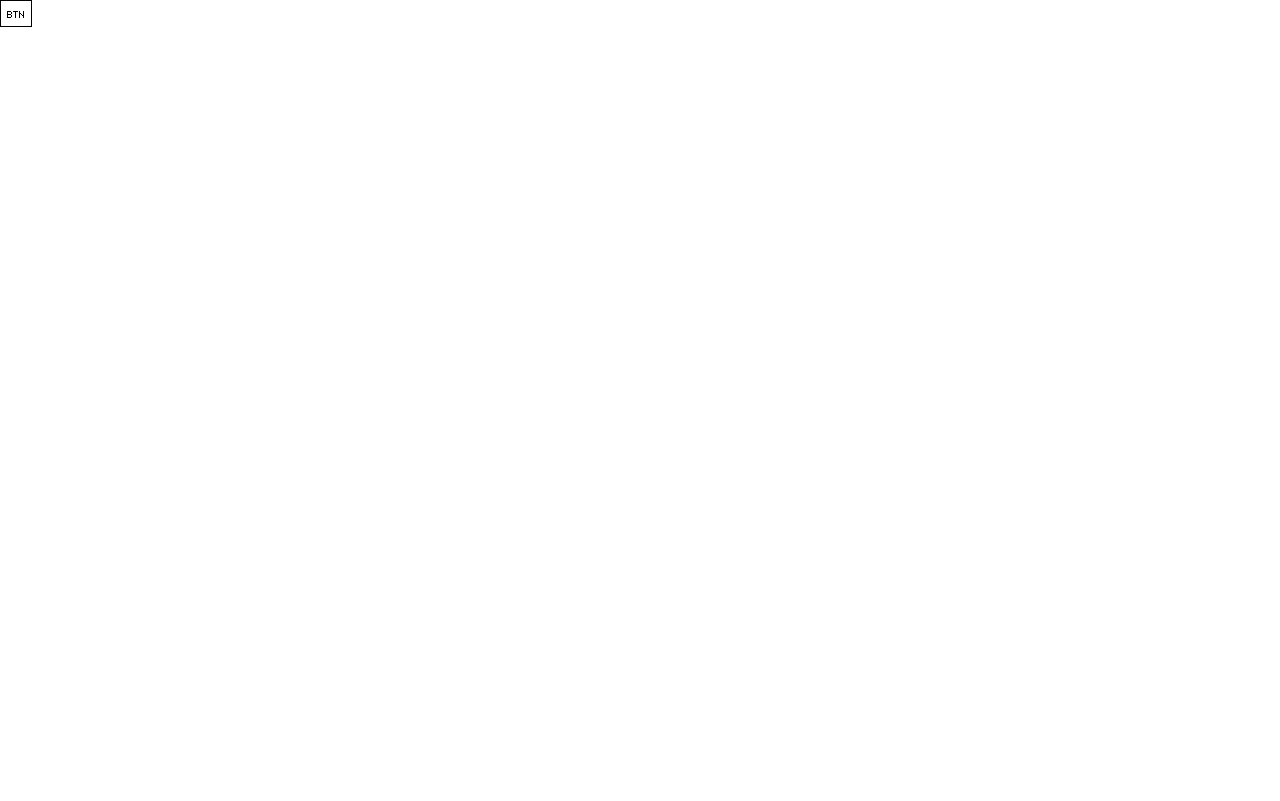
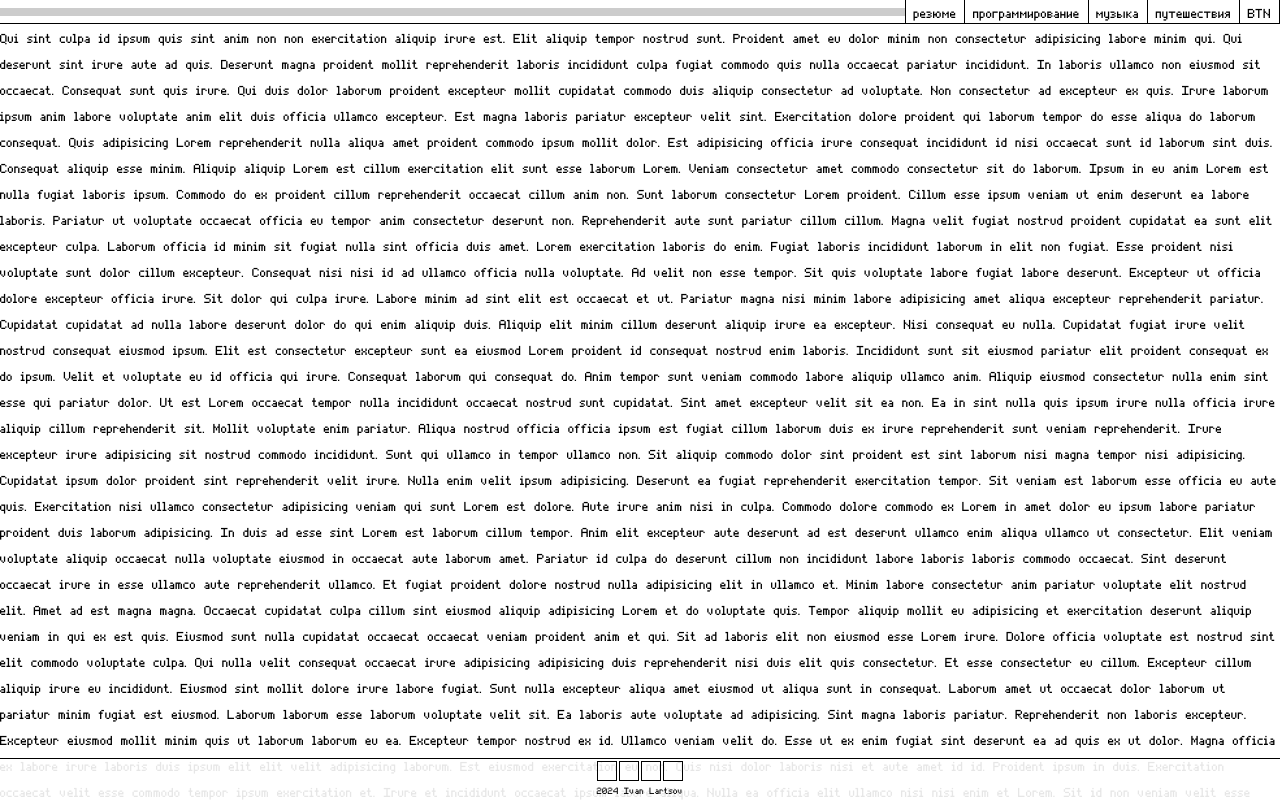
Before and after one commit to lis355/lis355.github.io-code, a React (Create React App) app: page / in a window 1280 px wide. Shown: the top 801 px of the page. Built offline with nearby package versions, Linux system fonts and the light colour scheme.

Commit message:
upd: using sass

```diff
--- a/package.json
+++ b/package.json
@@ -12,7 +12,9 @@
 	"devDependencies": {
 		"@babel/plugin-proposal-private-property-in-object": "^7.21.11",
 		"eslint": "^8.54.0",
-		"eslint-config-react-app": "^7.0.1"
+		"eslint-config-react-app": "^7.0.1",
+		"lorem-ipsum": "^2.0.8",
+		"sass": "^1.77.6"
 	},
 	"scripts": {
 		"start": "react-scripts start",
--- a/public/index.html
+++ b/public/index.html
@@ -1,13 +1,17 @@
 <!DOCTYPE html>
 <html lang="en">
+
 <head>
 	<meta charset="utf-8" />
 	<meta name="viewport" content="width=device-width, initial-scale=1" />
 	<meta name="theme-color" content="#000000" />
-    <title>React App</title>
+	<link rel="icon" href="%PUBLIC_URL%/favicon.ico" />
+	<title>Lartsov Ivan</title>
 </head>
+
 <body>
 	<noscript>You need to enable JavaScript to run this app.</noscript>
 	<div id="root"></div>
 </body>
+
 </html>
--- a/src/App.js
+++ b/src/App.js
@@ -1,30 +1,53 @@
+import { LoremIpsum } from "lorem-ipsum";
 import React from "react";
 
 // import './App.css';
 
-class Clock extends React.Component {
+const lorem = new LoremIpsum({
+	sentencesPerParagraph: {
+		max: 8,
+		min: 4
+	},
+	wordsPerSentence: {
+		max: 16,
+		min: 4
+	}
+});
+
+class ScrollIndicator extends React.Component {
 	constructor(props) {
 		super(props);
 
 		this.state = {
-			text: Date()
+			scroll: ScrollIndicator.getCurrentScroll()
 		};
+
+		this.handleWindowScroll = this.handleWindowScroll.bind(this);
 	}
 
 	componentDidMount() {
-		this.interval = setInterval(() => {
-			this.setState({ text: Date() });
-		}, 100);
+		window.addEventListener("scroll", this.handleWindowScroll);
 	}
 
 	componentWillUnmount() {
-		clearInterval(this.interval);
+		window.removeEventListener("scroll", this.handleWindowScroll);
+	}
+
+	handleWindowScroll() {
+		this.setState({ scroll: ScrollIndicator.getCurrentScroll() });
+	}
+
+	static getCurrentScroll() {
+		const winScroll = document.body.scrollTop || document.documentElement.scrollTop;
+		const height = document.documentElement.scrollHeight - document.documentElement.clientHeight;
+
+		return winScroll / height;
 	}
 
 	render() {
 		return (
-			<div>
-				{this.state.text}
+			<div className="progress-container">
+				<div className="progress-bar" style={{ width: `${this.state.scroll * 100}%` }} />
 			</div>
 		);
 	}
@@ -35,18 +58,52 @@ class App extends React.Component {
 		super(props);
 
 		this.state = {
-			showClock: false
+			scroll: 0
 		};
 	}
 
+	// componentDidMount() {
+	// 	window.addEventListener("scroll", () => {
+	// 		const winScroll = document.body.scrollTop || document.documentElement.scrollTop;
+	// 		const height = document.documentElement.scrollHeight - document.documentElement.clientHeight;
+	// 		const scrolled = (winScroll / height) * 100;
+	// 		// this.setState({ scroll: winScroll / height });
+	// 		// document.getElementById("myBar").style.width = scrolled + "%";
+	// 	});
+	// }
+
 	render() {
 		return (
-			<div className="App">
-				{this.state.showClock && <Clock />}
-				<button type="button" onClick={() => {
-					this.setState({ showClock: !this.state.showClock });
-				}}>BTN</button>
-			</div>
+			<React.Fragment>
+				<div className="header">
+					{/* <h2>Scroll Indicator</h2>
+					<div className="progress-container">
+						<div className="progress-bar" id="myBar" style={{ width: `${this.state.scroll * 100}%` }}></div>
+					</div> */}
+
+					<ScrollIndicator />
+
+					<button type="button" className="">резюме</button>
+					<button type="button" className="">программирование</button>
+					<button type="button" className="">музыка</button>
+					<button type="button" className="">путешествия</button>
+					<button type="button" className="">BTN</button>
+				</div>
+
+				<div className="content">
+					<p>{lorem.generateParagraphs(60)}</p>
+				</div>
+
+				<div className="footer">
+					<div className="icons">
+						<div className="icon" />
+						<div className="icon" />
+						<div className="icon" />
+						<div className="icon" />
+					</div>
+					<p>{new Date().getFullYear()} Ivan Lartsov</p>
+				</div>
+			</React.Fragment>
 		);
 	}
 }
--- a/src/index.css
+++ /dev/null
@@ -1,19 +0,0 @@
-@font-face {
-	font-family: 'Thin Pixel-7';
-	src: local('Thin Pixel-7'), url('./fonts/Thin Pixel-7/thin_pixel-7.ttf') format('truetype');
-}
-
-* {
-	font-family: 'Thin Pixel-7', monospace;
-	line-height: 1;
-}
-
-html {
-	font-size: 20px;
-}
-
-button {
-	background-color: white;
-	border: 1px black solid;
-	border-radius: 0;
-}
--- a/src/index.js
+++ b/src/index.js
@@ -3,7 +3,7 @@ import ReactDOM from "react-dom/client";
 import App from "./App";
 
 import "normalize.css";
-import "./index.css";
+import "./index.scss";
 
 const root = ReactDOM.createRoot(document.getElementById("root"));
 root.render(
--- /dev/null
+++ b/src/index.scss
@@ -0,0 +1,129 @@
+@font-face {
+	font-family: 'Thin Pixel-7';
+	src: local('Thin Pixel-7'), url('./fonts/Thin Pixel-7/thin_pixel-7.ttf') format('truetype');
+}
+
+$color-panel-background: rgba(white, 0.9);
+
+* {
+	font-family: 'Thin Pixel-7';
+	padding: 0;
+	margin: 0;
+
+	user-select: none;
+}
+
+p {
+	line-height: 1;
+}
+
+html {
+	font-size: 26px;
+}
+
+html,
+body {
+	height: 100%;
+}
+
+button {
+	background-color: transparent;
+	border: 1px black solid;
+	border-radius: 0;
+
+	padding: 3px;
+	padding-bottom: 4px;
+
+	line-height: 0.3;
+
+	&:hover {
+		background-color: rgba(lightgreen, 0.75);
+	}
+
+	&.header {
+		text-transform: uppercase;
+	}
+}
+
+#root {
+	height: 100%;
+
+	display: flex;
+	flex-direction: column;
+}
+
+.header {
+	position: sticky;
+	top: 0;
+
+	background-color: $color-panel-background;
+	border-bottom: 1px black solid;
+
+	display: flex;
+	align-items: center;
+	justify-content: center;
+
+	button {
+		border-bottom: none;
+		border-top: none;
+
+		padding: 0.3em;
+	}
+
+	button+button {
+		border-left: 0;
+	}
+}
+
+.content {
+	flex-grow: 1;
+}
+
+.footer {
+	position: sticky;
+	bottom: 0;
+
+	background-color: $color-panel-background;
+	border-top: 1px black solid;
+
+	display: flex;
+	flex-direction: column;
+	align-items: center;
+
+	font-size: 0.7em;
+
+	.icons {
+		display: flex;
+		padding-top: 0.1em;
+
+		.icon {
+			width: 1em;
+			height: 1em;
+			border: 1px black solid;
+		}
+
+		.icon+.icon {
+			margin-left: 0.1em;
+		}
+	}
+}
+
+// .header {
+// 	position: fixed;
+// 	top: 0;
+// 	z-index: 1;
+// 	width: 100%;
+// 	background-color: #f1f1f1;
+// }
+
+.progress-container {
+	width: 100%;
+	height: 8px;
+	background: #ccc;
+}
+
+.progress-bar {
+	height: 8px;
+	background: #04AA6D;
+	width: 0%;
+}
```
Also changed, not shown: 1 other file (tests, documents, lock files or other folders). Lines whose indentation alone changed are shown as unchanged.
